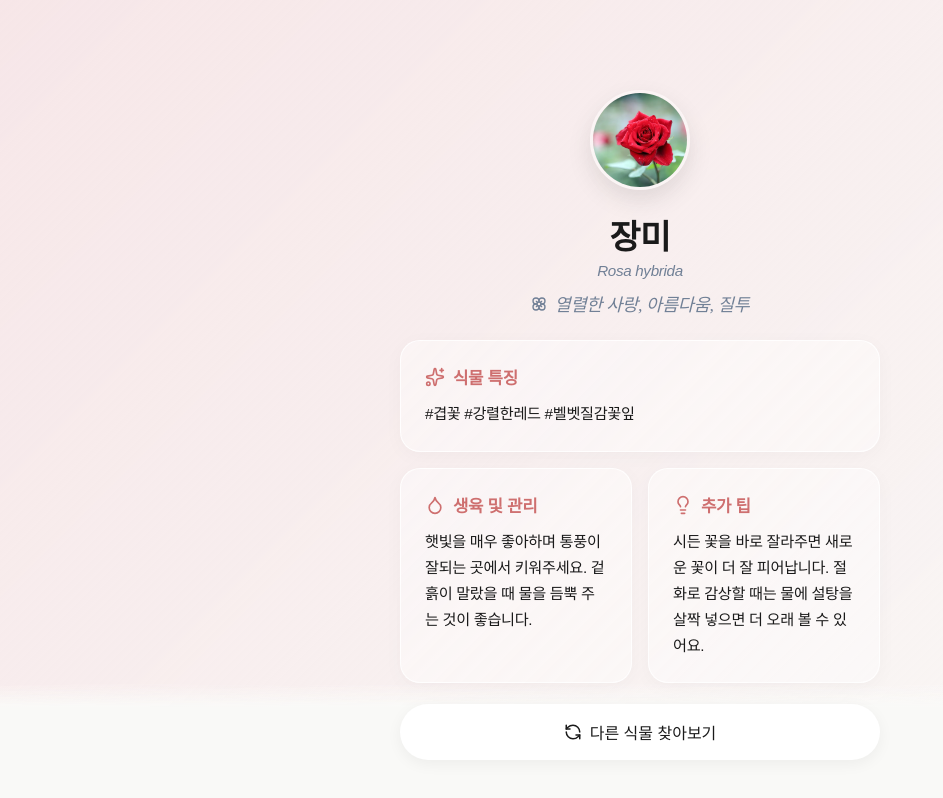
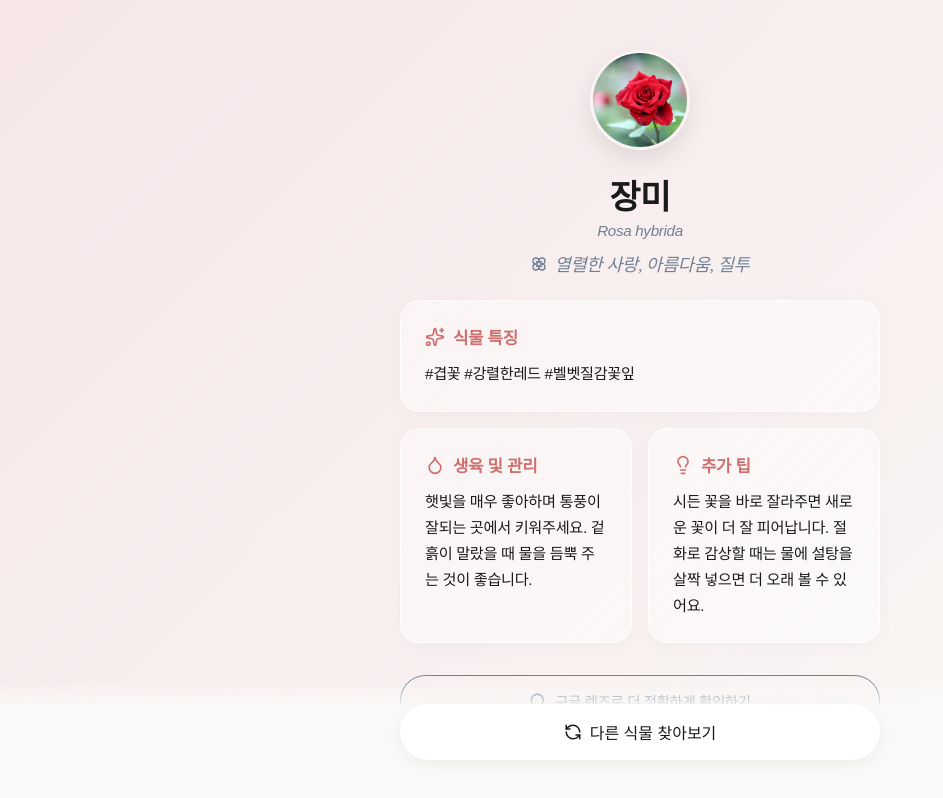
Before and after one commit to cathy-park/plant, a Next.js app: page / in a window 1280 px wide. Both pictures are taken after a click on the button "결과 페이지 샘플 보기". Shown: the top 798 px of the page, without its empty margins (0-943 px from the left). Built offline with nearby package versions, Linux system fonts and the light colour scheme; a web font is replaced by a local one.

Commit message:
결과 페이지 상단 공백(패딩) 제거

```diff
--- a/src/styles/FlowerCard.module.css
+++ b/src/styles/FlowerCard.module.css
@@ -2,7 +2,7 @@
   display: flex;
   flex-direction: column;
   align-items: center;
-  padding: 40px 24px 120px 24px;
+  padding: 0 24px 120px 24px;
   min-height: 100vh;
   /* background dynamically set by inline style for theme_color */
   transition: background 1s ease;
```
